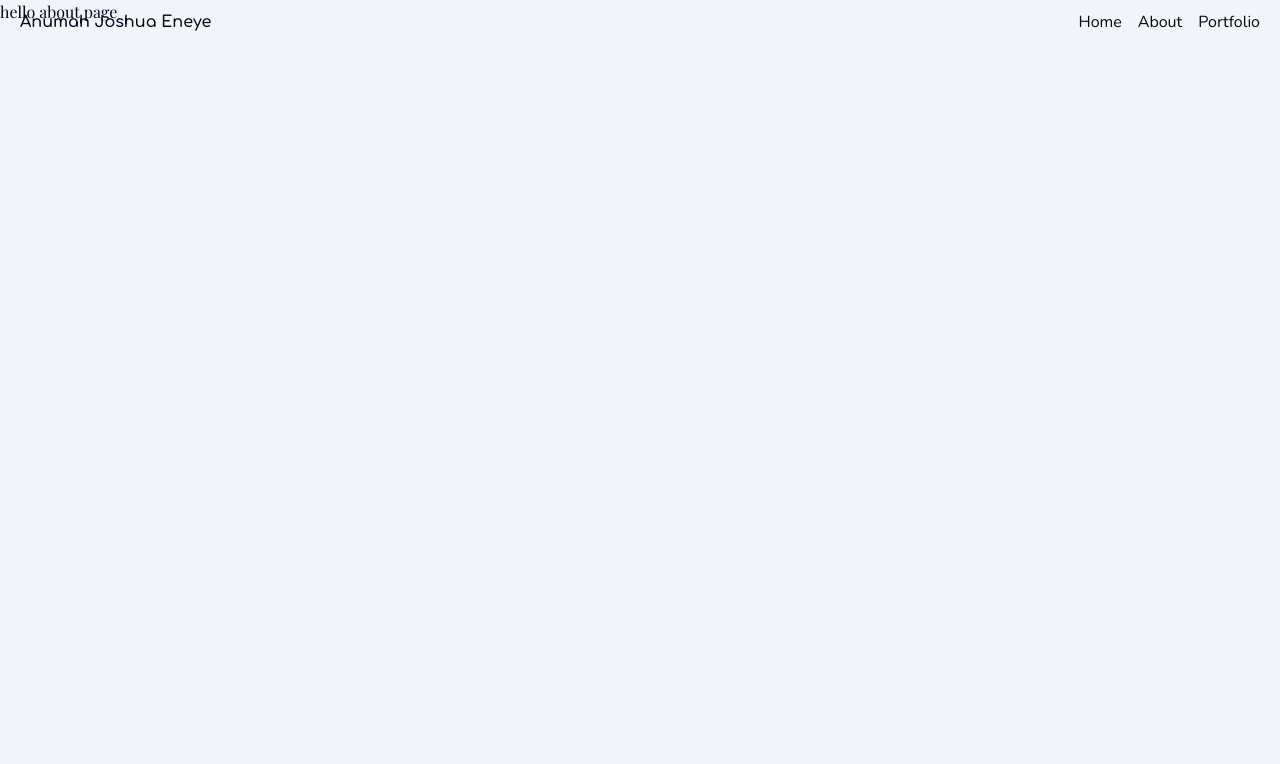
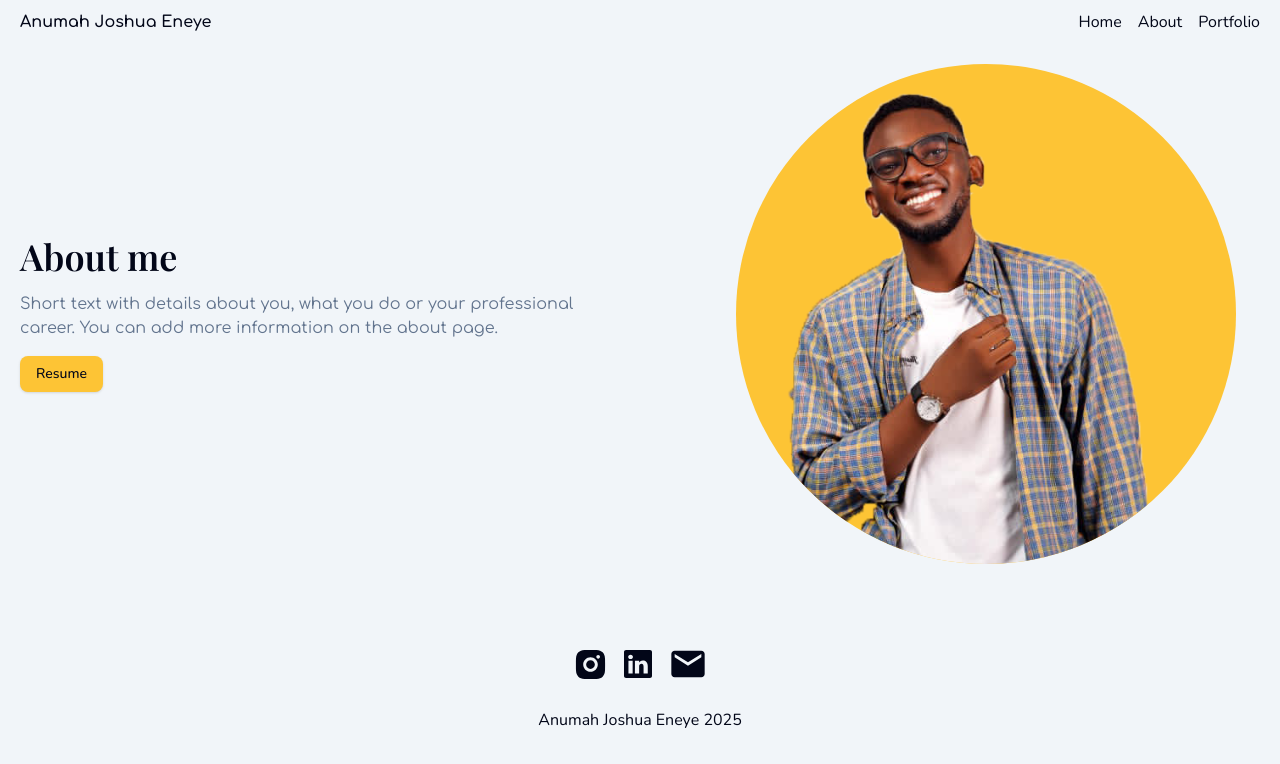
Before and after one commit to Ernie1234/ernie-portfolio, a Next.js app: page /about in a window 1280 px wide. Shown: the top 764 px of the page. Built offline with nearby package versions, Linux system fonts and the light colour scheme; a web font is replaced by a local one.

Commit message:
feat: about page ui

```diff
--- a/app/about/page.tsx
+++ b/app/about/page.tsx
@@ -1,5 +1,34 @@
+import Footer from "@/components/Footer";
+import { Button } from "@/components/ui/button";
+import Image from "next/image";
+
 export default function About() {
-    return (
-       <main>hello about page</main>
-    );
+  return (
+    <main className="min-h-dvh h-full justify-between flex-col flex">
+      <div className="flex flex-col md:flex-row gap-8 md:gap-16 container mx-auto mt-16">
+        <div className="flex flex-1 flex-col space-y-4 justify-center px-5">
+          <p className="font-tertiary text-lg md:text-xl lg:text-4xl font-semibold">
+            About me
+          </p>
+          <p className="text-muted-foreground font-display">
+            Short text with details about you, what you do or your professional
+            career. You can add more information on the about page.
+          </p>
+          <div className="flex gap-4">
+            <Button>Resume</Button>
+          </div>
+        </div>
+        <div className="flex-1 order-1 md:order-2 justify-center items-center flex">
+          <Image
+            src="/images/bg-2.svg"
+            alt="hero-img"
+            className="object-contain"
+            height={500}
+            width={500}
+          />
+        </div>
+      </div>
+      <Footer />
+    </main>
+  );
 }
```
Also changed, not shown: public/images/bg-2.svg (added).
